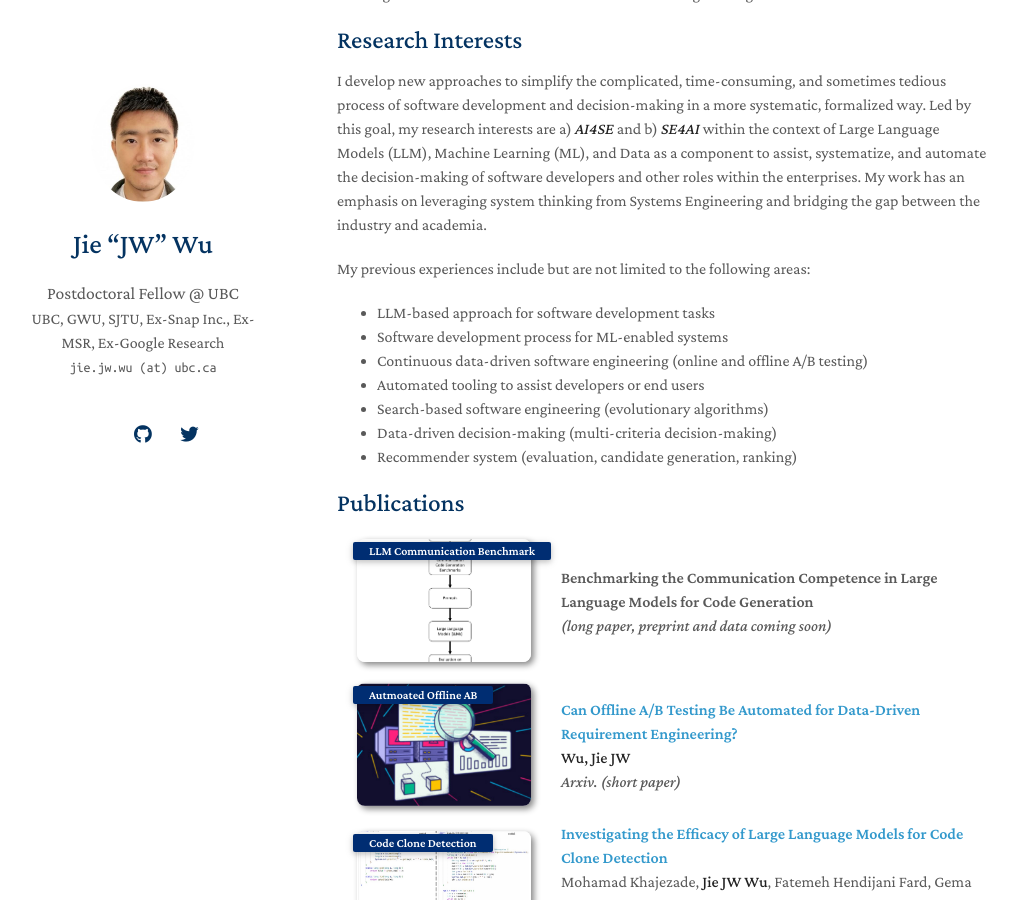
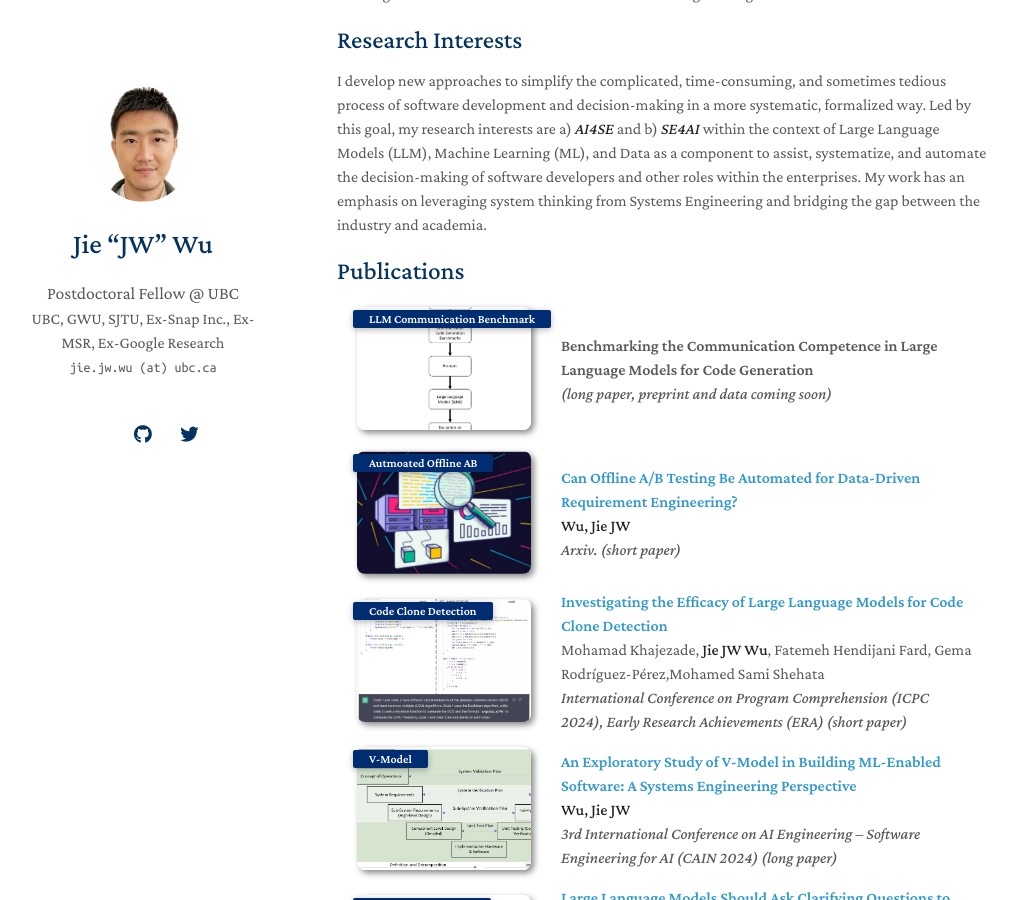
Before and after one commit to yaoyao-liu/minimal-light, a Jekyll site: the page built from index.md, in a window 1280 px wide and 900 px high, scrolled down 741 px. Shown: the whole window, without its empty margins (133-1150 px from the left). Built offline with Jekyll 4.4.1, drawn with Linux system fonts in a browser that asks for light colours; nearby versions of some CDN libraries; a style sheet for code colours, icons or effects is not loaded; our own code applies the rules of GitHub Pages for plain Markdown files.

Commit message:
Update index.md

```diff
--- a/index.md
+++ b/index.md
@@ -24,13 +24,4 @@ I worked as a software engineer for 8+ years at [Snap Inc.](https://snap.com/en-
 ## Research Interests
 I develop new approaches to simplify the complicated, time-consuming, and sometimes tedious process of software development and decision-making in a more systematic, formalized way. Led by this goal, my research interests are a) ***AI4SE*** and b) ***SE4AI*** within the context of Large Language Models (LLM), Machine Learning (ML), and Data as a component to assist, systematize, and automate the decision-making of software developers and other roles within the enterprises. My work has an emphasis on leveraging system thinking from Systems Engineering and bridging the gap between the industry and academia.
 
-My previous experiences include but are not limited to the following areas:
-- LLM-based approach for software development tasks
-- Software development process for ML-enabled systems
-- Continuous data-driven software engineering (online and offline A/B testing)
-- Automated tooling to assist developers or end users
-- Search-based software engineering (evolutionary algorithms)
-- Data-driven decision-making (multi-criteria decision-making)
-- Recommender system (evaluation, candidate generation, ranking)
-
 {% include_relative _includes/publications.md %}
```
